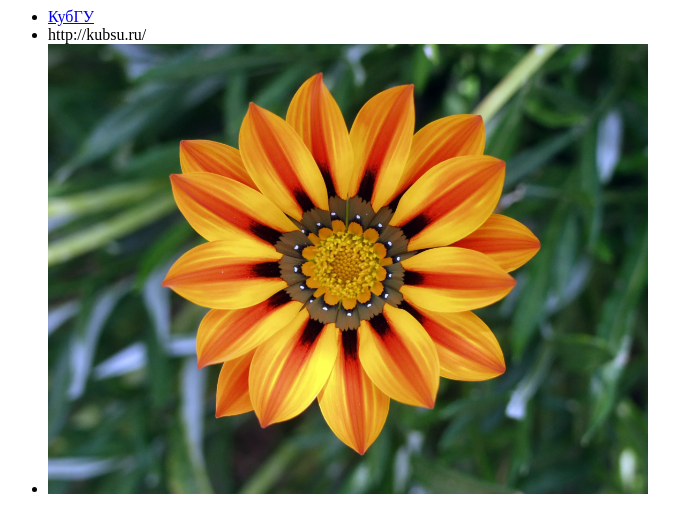
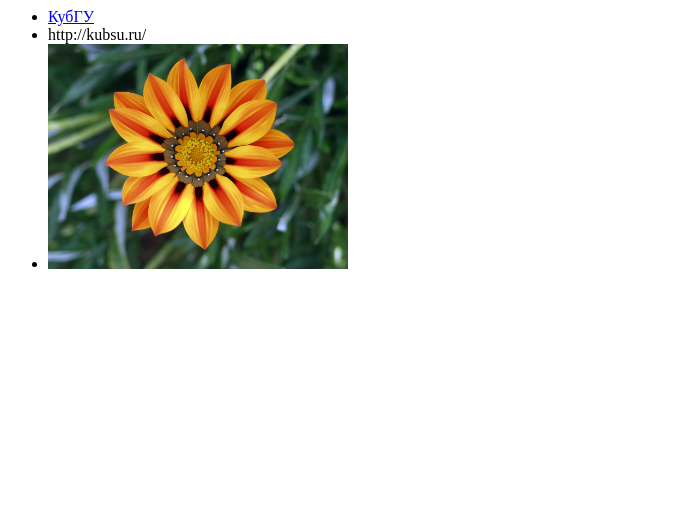
Before and after one commit to tokitostr/.github.io, a plain HTML site: page index.html in a window 1280 px wide. Shown: the whole page, without its empty margins (0-679 px from the left). Drawn offline with Linux system fonts and the light colour scheme.

Commit message:
Update index.html

```diff
--- a/index.html
+++ b/index.html
@@ -1,5 +1,5 @@
 <ul>
   <li><a href="http://kubsu.ru/">КубГУ</a></li>
   <li>http://kubsu.ru/</li>
-  <li><a href="http://kubsu.ru/"><img src="image.jpg" alt=" " style="width: 600px;" /></a></li>
+  <li><a href="http://kubsu.ru/"><img src="image.jpg" alt=" " style="width: 300px;" /></a></li>
 </ul>
```
